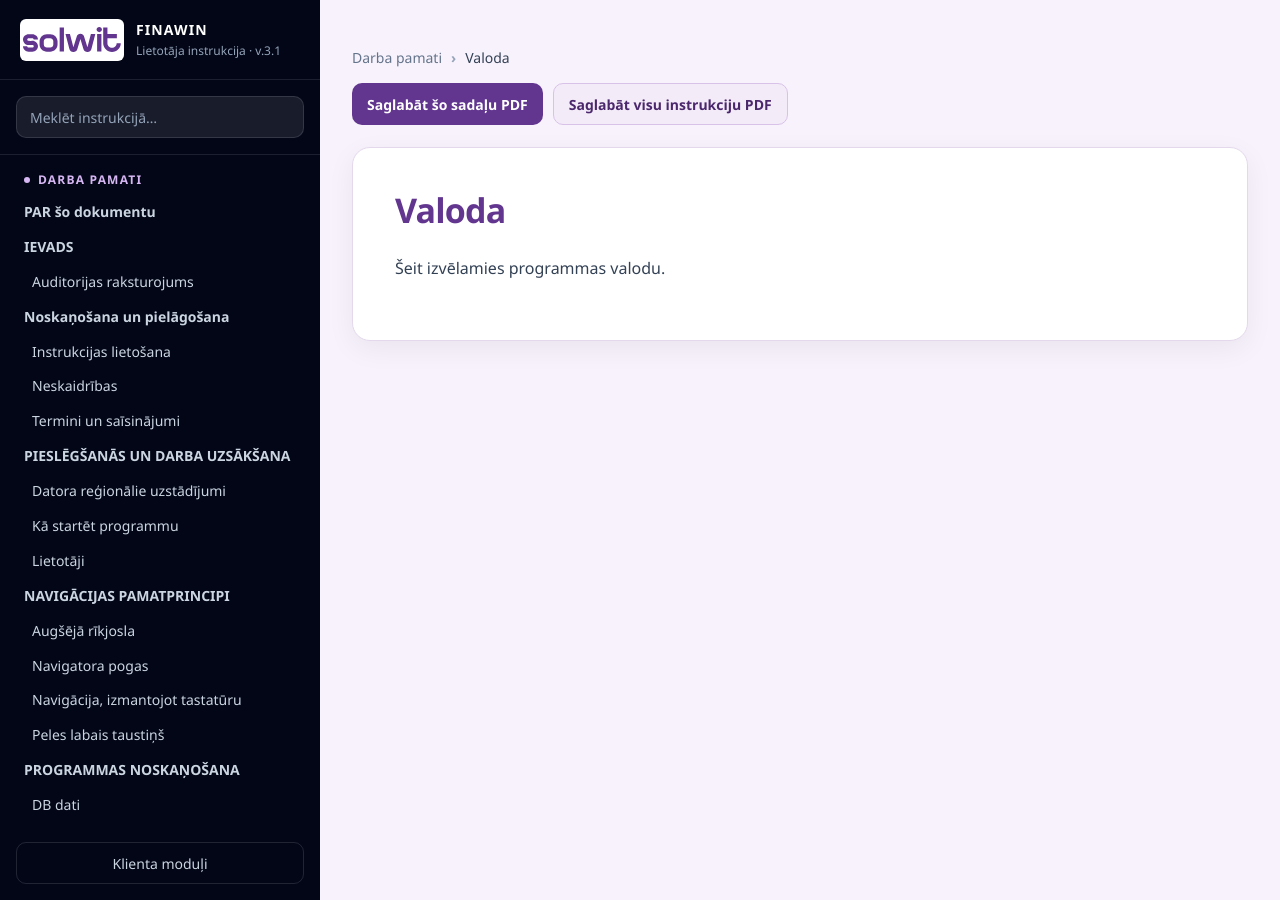
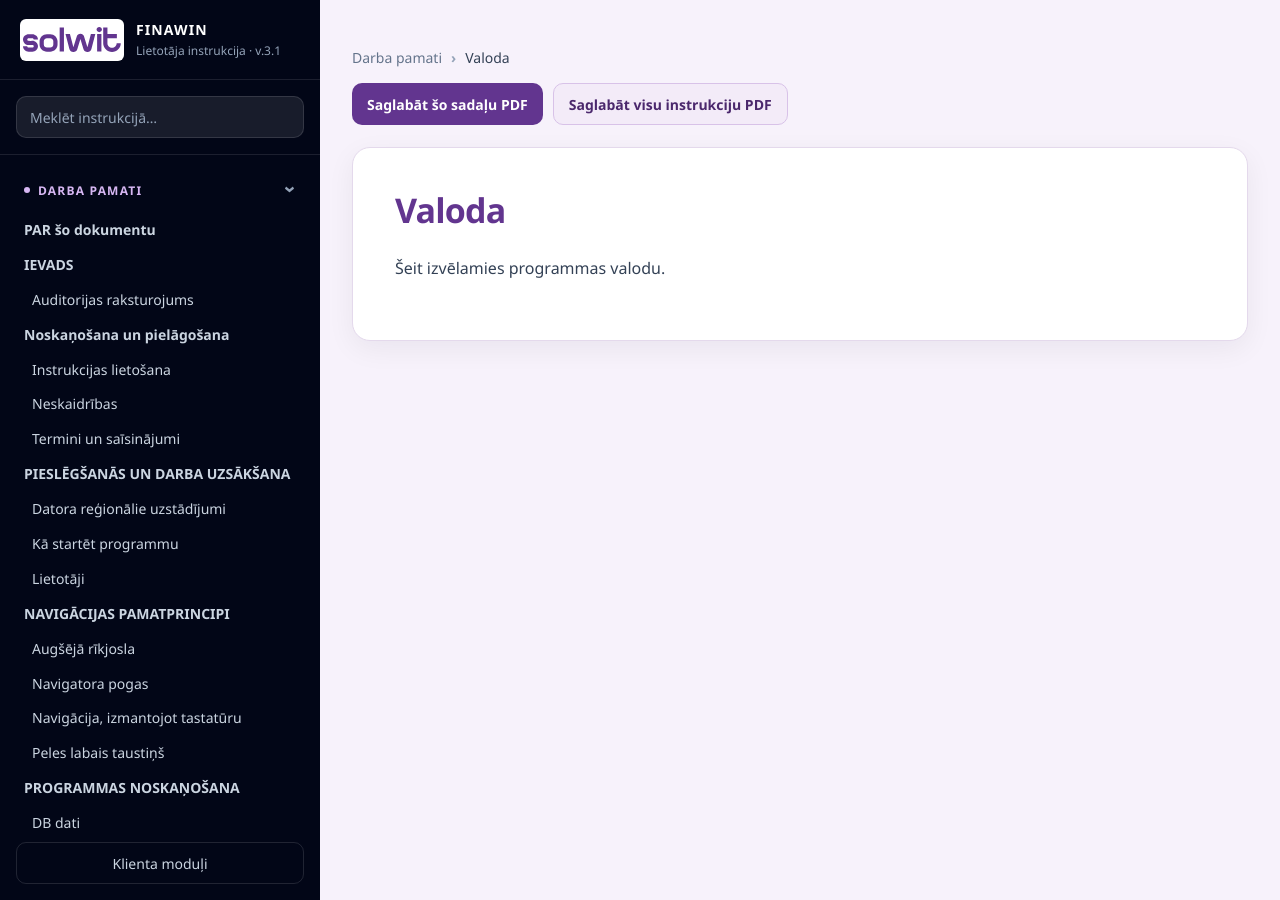
Before and after one commit to cymmtrwqp8-ctrl/finawin-instrukcija1, a Jekyll site: the page built from _docs/021-pamati-valoda.md, in a window 1280 px wide. Built offline with Jekyll 4.4.1, drawn with Linux system fonts in a browser that asks for light colours.

Commit message:
Sakārto kreiso navigāciju izvēršamās moduļu nodaļās

```diff
--- a/_layouts/default.html
+++ b/_layouts/default.html
@@ -26,7 +26,10 @@
         {% for module in modules %}
           {% assign module_docs = all_docs | where: "module", module.id %}
           <section class="module-group" data-module="{{ module.id }}">
-            <p class="module-title"><span></span>{{ module.title }}</p>
+            <button class="module-title module-toggle" type="button" data-module-toggle="{{ module.id }}" aria-expanded="false">
+              <span class="module-dot"></span><span>{{ module.title }}</span><span class="module-chevron" aria-hidden="true">›</span>
+            </button>
+            <div class="module-links" data-module-links="{{ module.id }}" hidden>
               {% for doc in module_docs %}
                 {% if doc.level == 1 %}
                   <a class="doc-link major" data-module="{{ module.id }}" data-section="{{ doc.order }}" href="{{ '/section/' | relative_url }}?section={{ doc.order }}">{{ doc.title }}</a>
@@ -34,6 +37,7 @@
                   <a class="doc-link {% if page.url == doc.url %}active{% endif %}" data-module="{{ module.id }}" href="{{ doc.url | relative_url }}">{{ doc.title }}</a>
                 {% endif %}
               {% endfor %}
+            </div>
           </section>
         {% endfor %}
       </nav>
--- a/assets/app.js
+++ b/assets/app.js
@@ -15,6 +15,19 @@
   var searchIndex = null;
 
   var currentSection = params.get("section");
+  var currentSectionLink = currentSection ? document.querySelector('.doc-link[data-section="' + currentSection + '"]') : null;
+  var openModuleId = body.dataset.pageModule || (currentSectionLink ? currentSectionLink.dataset.module : "");
+
+  function syncModuleMenu() {
+    document.querySelectorAll(".module-toggle").forEach(function (toggle) {
+      var isOpen = toggle.dataset.moduleToggle === openModuleId;
+      toggle.setAttribute("aria-expanded", String(isOpen));
+    });
+    document.querySelectorAll(".module-links").forEach(function (links) {
+      links.hidden = links.dataset.moduleLinks !== openModuleId;
+    });
+  }
+
   if (currentSection) {
     document.querySelectorAll(".doc-link[data-section]").forEach(function (link) {
       link.classList.toggle("active", link.dataset.section === currentSection);
@@ -34,6 +47,7 @@
       url.searchParams.set("modules", selected.join(","));
       link.href = url.toString();
     });
+    syncModuleMenu();
   }
 
   function openDialog() {
@@ -58,6 +72,12 @@
   document.getElementById("module-button").addEventListener("click", openDialog);
   document.getElementById("mobile-module-button").addEventListener("click", openDialog);
   document.querySelectorAll(".doc-link").forEach(function (link) { link.addEventListener("click", closeMenu); });
+  document.querySelectorAll(".module-toggle").forEach(function (toggle) {
+    toggle.addEventListener("click", function () {
+      openModuleId = toggle.getAttribute("aria-expanded") === "true" ? "" : toggle.dataset.moduleToggle;
+      syncModuleMenu();
+    });
+  });
 
   document.querySelectorAll(".module-options input").forEach(function (box) {
     box.addEventListener("change", function () {
--- a/assets/style.css
+++ b/assets/style.css
@@ -22,8 +22,13 @@
 .search-wrap input:focus { border-color:var(--amber); box-shadow:0 0 0 3px rgba(251,191,36,.18); }
 .nav, .search-results { flex:1; overflow:auto; padding:16px 12px; scrollbar-width:thin; }
 .module-group { margin:0 0 20px; }
-.module-title { display:flex; gap:8px; align-items:center; margin:0 0 7px; padding:0 12px; color:var(--amber); font-size:12px; font-weight:700; letter-spacing:.1em; text-transform:uppercase; }
-.module-title span { width:6px; height:6px; border-radius:50%; background:var(--amber); }
+.module-title { display:flex; width:100%; gap:8px; align-items:center; margin:0; padding:9px 12px; border:0; border-radius:9px; background:transparent; color:var(--amber); cursor:pointer; font:inherit; font-size:12px; font-weight:700; letter-spacing:.1em; text-align:left; text-transform:uppercase; }
+.module-title:hover { background:rgba(255,255,255,.09); color:#fff; }
+.module-dot { width:6px; height:6px; flex:0 0 auto; border-radius:50%; background:var(--amber); }
+.module-title > span:nth-child(2) { flex:1; }
+.module-chevron { flex:0 0 auto; color:#94a3b8; font-size:20px; line-height:1; transition:transform .18s ease; }
+.module-toggle[aria-expanded="true"] .module-chevron { transform:rotate(90deg); }
+.module-links { margin-top:4px; }
 .doc-link, .search-result { display:block; padding:8px 12px 8px 20px; border-radius:9px; color:#cbd5e1; text-decoration:none; font-size:14px; line-height:1.35; }
 .doc-link.major { padding-left:12px; font-weight:650; }
 .doc-link:hover, .search-result:hover { background:rgba(255,255,255,.09); color:#fff; }
```
Lines whose indentation alone changed are shown as unchanged.
